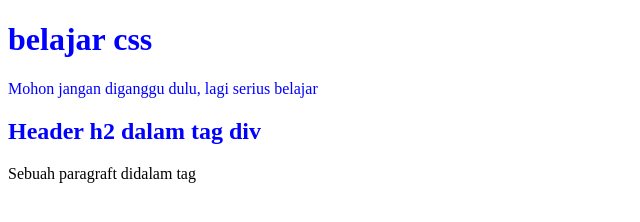
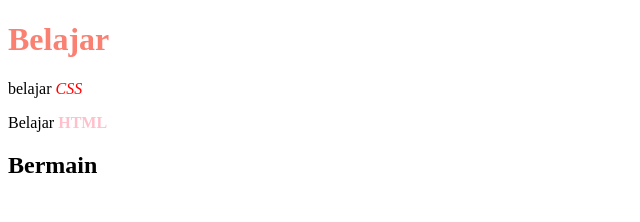
Before and after one commit to MdA317/Learning-CSS---Ebook-, a plain HTML site: page 2_ Csss Selector/index.html in a window 1280 px wide. Shown: the whole page, without its empty margins (0-640 px from the left). Drawn offline with Linux system fonts and the light colour scheme.

Commit message:
Menambah Selector Descendent

```diff
--- a/2_ Csss Selector/index.html
+++ b/2_ Csss Selector/index.html
@@ -114,11 +114,19 @@
 
     <!-- || GROUP SELECTOR || -->
     <!-- sebenarnya bukanlah selector murni, tapi hanya sebutan untuk cara menggabungkan beberapa selector ke dalam satu perintah -->
-    <h1 class="h1-css">belajar css</h1>
+    <!-- <h1 class="h1-css">belajar css</h1>
     <p title="paragraf">Mohon jangan diganggu dulu, lagi serius belajar</p>
     <div>
       <h2 id="h2-header">Header h2 dalam tag div</h2>
       <p>Sebuah paragraft didalam tag</p>
+    </div> -->
+
+    <!-- || Descendant Selector || -->
+    <div>
+      <h1>Belajar</h1>
+      <p>belajar <em>CSS</em></p>
+      <p>Belajar <strong>HTML</strong></p>
+      <h2>Bermain</h2>
     </div>
   </body>
 </html>
--- a/2_ Csss Selector/style1.css
+++ b/2_ Csss Selector/style1.css
@@ -58,8 +58,20 @@
 } */
 
 /* GROUP SELECTOR */
-.h1-css,
+/* .h1-css,
 #h2-header,
 [title="paragraf"] {
   color: blue;
+} */
+
+/* Descendas Selector */
+p em {
+  color: red;
 }
+
+p strong {
+  color: pink;
+}
+div h1 {
+  color: salmon;
+}
```
